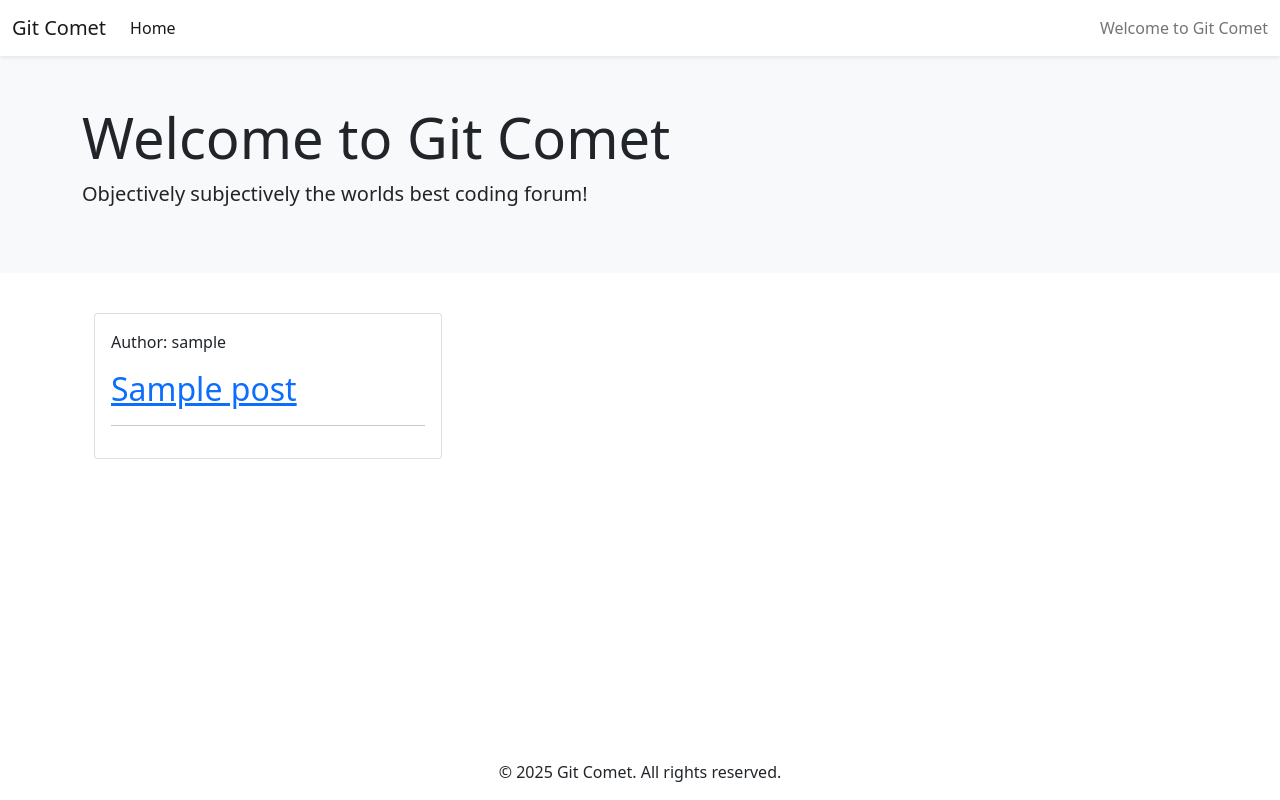
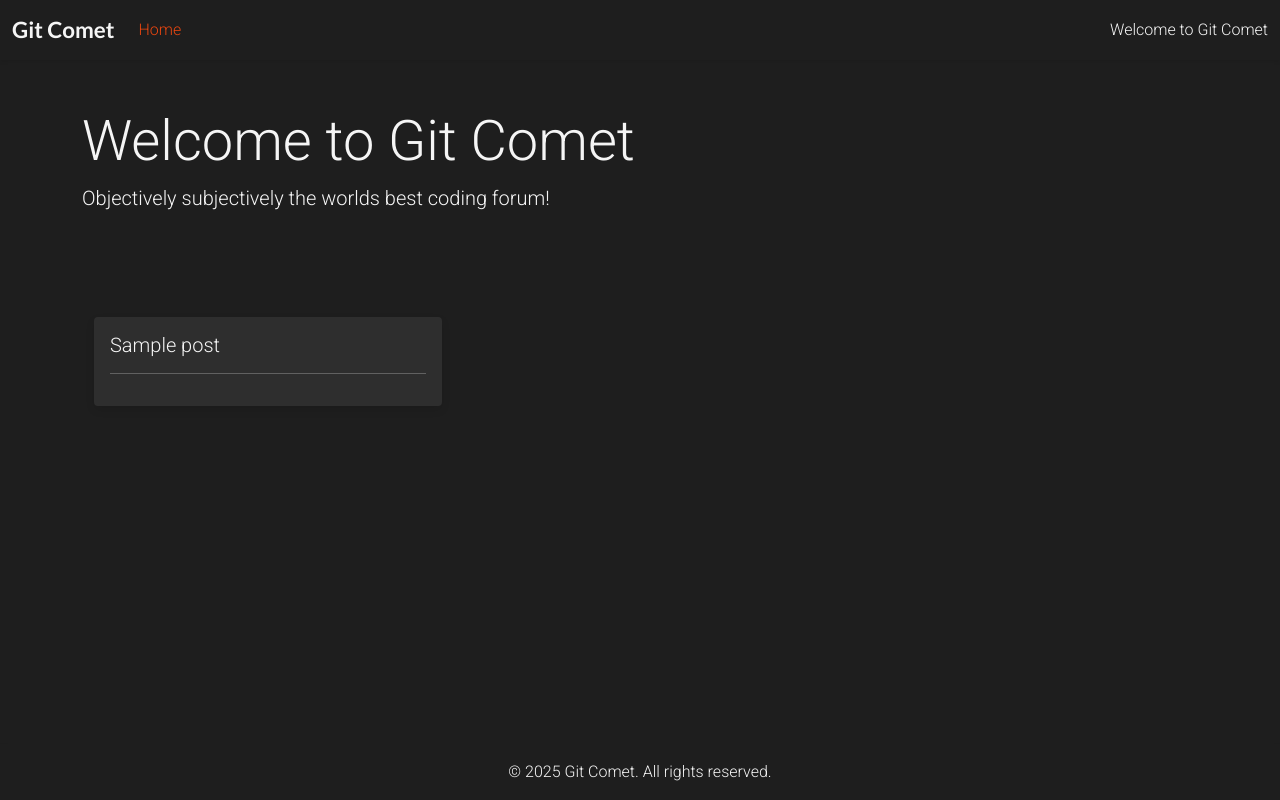
Before and after one commit to Ronan525/Git-Comet, a Django app: page / in a window 1280 px wide. Run offline with Django 4.2, Linux system fonts and the light colour scheme; tables that the repository leaves empty hold one stand-in row (values such as "Sample post"); parts of the project's set-up code (start-up, migrations or seed data) failed here and were passed over.

Commit message:
Add custom CSS styles and update base template for improved layout

```diff
--- a/git_comet/settings.py
+++ b/git_comet/settings.py
@@ -144,7 +144,8 @@
 # Static files (CSS, JavaScript, Images)
 # https://docs.djangoproject.com/en/4.2/howto/static-files/
 
-STATIC_URL = 'static/'
+STATIC_URL = '/static/'
+STATICFILES_DIRS = [os.path.join(BASE_DIR, 'static')]
 
 # Default primary key field type
 # https://docs.djangoproject.com/en/4.2/ref/settings/#default-auto-field
--- a/static/css/style.css
+++ b/static/css/style.css
@@ -0,0 +1,208 @@
+/* General Styles */
+body {
+    background-color: #1e1e1e;
+    font-family: 'Roboto', sans-serif;
+    color: #f5f5f5;
+    margin: 0;
+    padding: 0;
+}
+
+a {
+    text-decoration: none;
+    color: inherit;
+}
+
+a:hover {
+    color: #E84610;
+}
+
+/* Typography */
+.brand {
+    font-family: 'Lato', sans-serif;
+    font-size: 1.4rem;
+    font-weight: 700;
+    color: #f5f5f5;
+}
+
+.red-o {
+    color: #E84610;
+}
+
+.thin {
+    font-weight: 300;
+}
+
+/* Background Colors */
+.light-bg {
+    background-color: #2e2e2e;
+}
+
+.dark-bg {
+    background-color: #1e1e1e;
+}
+
+.main-bg {
+    background-color: #1e1e1e;
+}
+
+/* Navbar Styles */
+.navbar {
+    background-color: #1e1e1e;
+}
+
+.navbar-brand {
+    font-family: 'Lato', sans-serif;
+    font-size: 1.4rem;
+    font-weight: 700;
+    color: #f5f5f5;
+}
+
+.navbar-text {
+    color: #f5f5f5;
+}
+
+.nav-link {
+    color: #f5f5f5;
+}
+
+.nav-link.active {
+    color: #E84610;
+}
+
+/* Footer Styles */
+footer {
+    background-color: #1e1e1e;
+    color: #f5f5f5;
+}
+
+/* Card Styles */
+.card {
+    border: none;
+    background-color: #2e2e2e;
+    box-shadow: 0 4px 8px rgba(0, 0, 0, 0.1);
+    transition: transform 0.2s;
+}
+
+.card:hover {
+    transform: translateY(-5px);
+}
+
+.card-body {
+    padding: 1rem;
+}
+
+.card-title {
+    font-size: 1.25rem;
+    margin-bottom: 0.5rem;
+    color: #f5f5f5;
+}
+
+.card-text {
+    font-size: 0.875rem;
+    color: #b0b0b0;
+}
+
+/* Image Container */
+.image-container {
+    position: relative;
+    overflow: hidden;
+}
+
+.image-flash {
+    position: absolute;
+    bottom: 5%;
+    left: 0;
+    background-color: #188181;
+    color: white;
+    padding: 0.5rem;
+    text-transform: uppercase;
+    font-size: 0.75rem;
+}
+
+.scale {
+    width: 100%;
+    height: auto;
+}
+
+/* Masthead */
+.masthead {
+    margin-top: 10px;
+    overflow: hidden;
+    position: relative;
+    display: inline-block;
+    height: 33vh;
+    width: 100%;
+}
+
+.masthead-text {
+    background-color: #445261;
+    color: white;
+    position: relative;
+    padding: 1rem;
+}
+
+.masthead-image {
+    position: relative;
+    overflow: hidden;
+}
+
+.masthead-image:after {
+    content: "";
+    position: absolute;
+    top: 0;
+    right: 90%;
+    height: 100%;
+    width: 150%;
+    background: #445261;
+    transform: skew(15deg);
+    z-index: 100;
+}
+
+/* Links */
+.post-link {
+    color: #f5f5f5;
+}
+
+.post-link:hover {
+    color: #E84610;
+}
+
+/* Buttons */
+.btn-signup,
+.btn-edit {
+    background-color: #188181;
+    color: #fff;
+}
+
+.btn-signup:hover,
+.btn-signup:active {
+    background-color: #fff;
+    color: #23BBBB;
+}
+
+.btn-like {
+    color: #E84610;
+    border: none;
+    background: transparent;
+}
+
+.btn-delete {
+    color: #fff;
+    background: #E84610;
+}
+
+.btn-like:hover,
+.btn-like:active {
+    color: #E84610;
+    background: transparent;
+    border: none;
+}
+
+/* Miscellaneous */
+.faded {
+    color: rgb(172, 175, 175);
+}
+
+.approval {
+    color: rgb(222, 146, 168);
+}
--- a/templates/base.html
+++ b/templates/base.html
@@ -1,3 +1,5 @@
+{% load static %}
+
 {% url 'home' as home_url %}
 
 <!DOCTYPE html>
@@ -19,12 +21,15 @@
     <link href="https://cdn.jsdelivr.net/npm/bootstrap@5.0.1/dist/css/bootstrap.min.css" rel="stylesheet"
         integrity="sha384-+0n0xVW2eSR5OomGNYDnhzAbDsOXxcvSN1TPprVMTNDbiYZCxYbOOl7+AMvyTG2x" crossorigin="anonymous">
 
+    <!-- Custom CSS -->
+    <link rel="stylesheet" href="{% static 'css/style.css' %}">
+
 </head>
 
 <body class="d-flex flex-column h-100 main-bg">
 
     <!-- Navigation -->
-    <nav class="navbar navbar-expand-lg navbar-light bg-white shadow-sm">
+    <nav class="navbar navbar-expand-lg shadow-sm">
         <div class="container-fluid">
             <a class="navbar-brand" href="#">Git Comet</a>
             <button class="navbar-toggler" type="button" data-bs-toggle="collapse" data-bs-target="#navbarText"
@@ -45,7 +50,7 @@
         </div>
     </nav>
 
-    <header class="bg-light py-5">
+    <header class="py-5">
         <div class="container">
             <div class="row">
                 <div class="col-md-8">
@@ -64,7 +69,7 @@
         </div>
     </main>
 
-    <footer class="bg-white text-center py-3 shadow-sm mt-auto">
+    <footer class="text-center py-3 shadow-sm mt-auto">
         <div class="container">
             <p class="mb-0">© 2025 Git Comet. All rights reserved.</p>
         </div>
```
